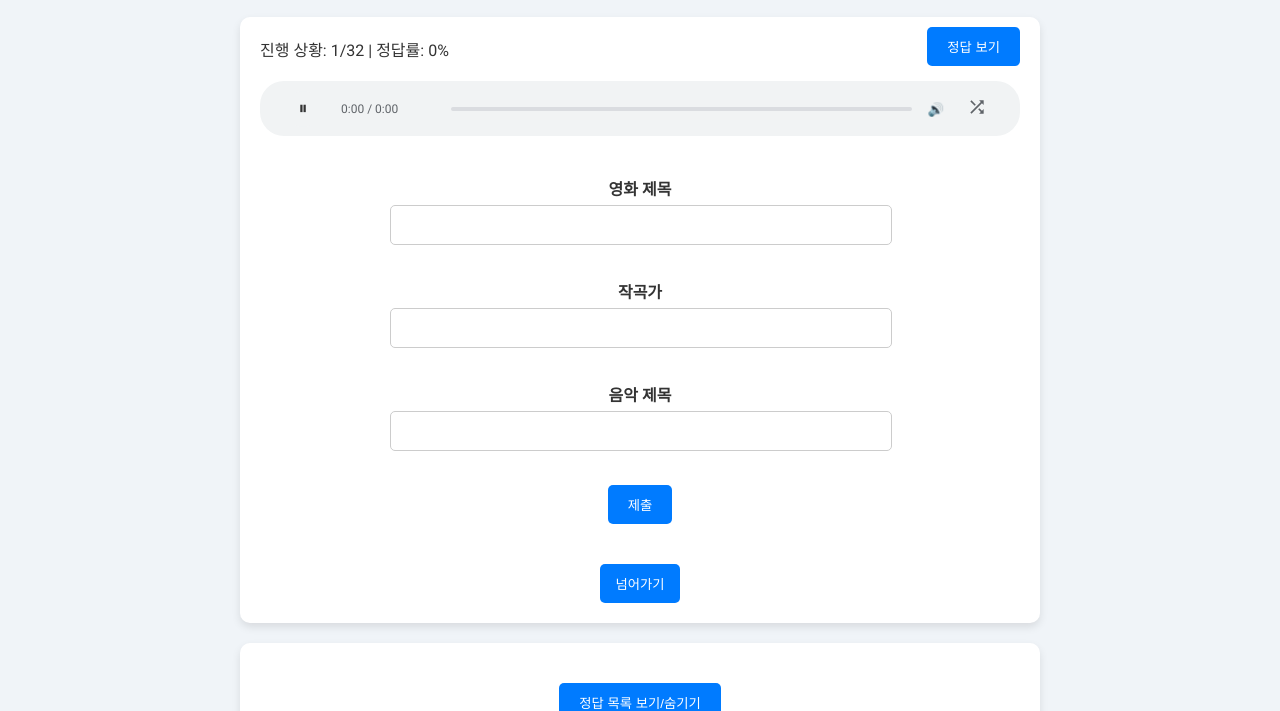
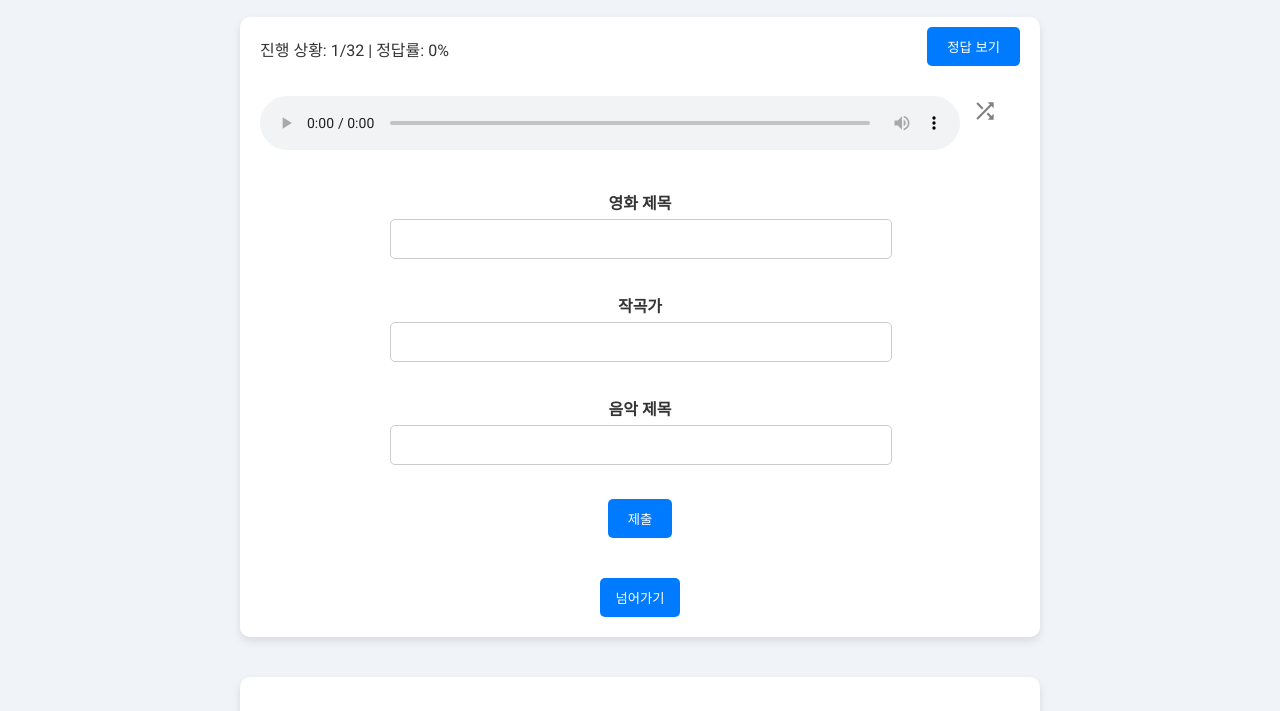
Before and after one commit to misi23010/music, a plain HTML site: page index.html in a window 1280 px wide. Both pictures are taken after a click on the button "문제 섞기". Shown: the part 89-800 px from the top of the page. Drawn offline with Linux system fonts and the light colour scheme.

Commit message:
rollback

```diff
--- a/index.html
+++ b/index.html
@@ -58,7 +58,7 @@
       box-sizing: border-box;
     }
 
-    .progress_ {
+    .progress {
       margin-bottom: 20px;
       font-size: 16px;
     }
@@ -192,8 +192,35 @@
       color: #555;
     }
 
-    #undercon {
-      margin-top: 0px;
+    #shuffleButton {
+      float: right;
+      background-color: transparent;
+      color: gray;
+      border: none;
+      padding: 12px;
+      margin-top: 5px;
+      margin-right: 10px;
+      border-radius: 50%;
+      cursor: pointer;
+      display: flex;
+      align-items: center;
+      justify-content: center;
+      width: 50px;
+      height: 50px;
+      flex-shrink: 0;
+    }
+
+    #shuffleButton svg {
+      width: 32px;
+      /* SVG 아이콘 크기 증가 */
+      height: 32px;
+      /* SVG 아이콘 크기 증가 */
+    }
+
+    #shuffleButton:hover {
+      background-color: transparent;
+      transform: scale(1.1);
+      transition: all 0.2s ease;
     }
 
     #underdiv {
@@ -220,111 +247,6 @@
     #toggleUnderdiv:hover {
       background-color: #0056b3;
     }
-
-    .custom-audio-player {
-      background: #f1f3f4;
-      border-radius: 24px;
-      padding: 8px 25px;
-      /* 좌우 패딩값 증가 */
-      display: flex;
-      align-items: center;
-      width: calc(100% - 50px);
-      /* 전체 너비에서 패딩 값을 뺌 */
-      margin: 0 auto;
-      /* 중앙 정렬 */
-    }
-
-    .controls {
-      display: flex;
-      align-items: center;
-      width: 100%;
-      gap: 10px;
-    }
-
-    .play-pause {
-      width: 36px;
-      height: 36px;
-      border-radius: 50%;
-      background: #f1f3f4;
-      border: none;
-      cursor: pointer;
-      display: flex;
-      align-items: center;
-      justify-content: center;
-      padding: 0;
-      margin-right: 10px;
-      transition: background-color 0.2s;
-    }
-
-    .play-pause:hover {
-      background-color: #e0e0e0;
-    }
-
-    .play-pause .play,
-    .play-pause .pause {
-      font-size: 18px;
-      color: #333;
-    }
-
-    /* 기본적으로 pause 숨기기 */
-    .play-pause .pause {
-      display: none;
-    }
-
-    /* 재생 중일 때 */
-    .play-pause.playing .play {
-      display: none;
-    }
-
-    .play-pause.playing .pause {
-      display: block;
-    }
-
-    .progress-bar {
-      flex: 1;
-      background: #dadce0;
-      height: 4px;
-      border-radius: 2px;
-      position: relative;
-      cursor: pointer;
-    }
-
-    .progress {
-      background: #1a73e8;
-      height: 100%;
-      border-radius: 2px;
-      width: 0;
-    }
-
-    .time {
-      font-size: 12px;
-      color: #5f6368;
-      min-width: 100px;
-    }
-
-    #shuffleButton {
-      background: none;
-      border: none;
-      cursor: pointer;
-      padding: 8px;
-      color: #5f6368;
-    }
-
-    #shuffleButton:hover {
-      color: #1a73e8;
-    }
-
-    .volume-control {
-      margin-left: auto;
-    }
-
-    .volume {
-      background: none;
-      border: none;
-      cursor: pointer;
-      padding: 0 5px;
-      color: #5f6368;
-    }
   </style>
 </head>
 
@@ -334,8 +256,8 @@
   <div class="container">
 
     <!-- 진행 상황 및 버튼 -->
-    <div class="controls_cur">
-      <div class="progress_" id="progress_">
+    <div class="controls">
+      <div class="progress" id="progress">
         진행 상황:
         <span id="currentQuestion">1</span>/<span id="totalQuestions">32</span> |
         정답률:
@@ -347,32 +269,17 @@
 
     <!-- 문제 오디오 -->
     <div class="audio-section">
-      <div class="custom-audio-player">
-        <audio id="audio">
+      <div id="audiodiv">
+        <audio id="audio" controls>
           <source id="audioSource" src="" type="audio/mpeg">
+          Your browser does not support the audio element.
         </audio>
-        <div class="controls">
-          <button class="play-pause">
-            <span class="play">▶</span>
-            <span class="pause">⏸</span>
-          </button>
-          <div class="time">
-            <span class="current">0:00</span>
-            <span class="duration">/ 0:00</span>
-          </div>
-          <div class="progress-bar">
-            <div class="progress"></div>
-          </div>
-          <div class="volume-control">
-            <button class="volume">🔊</button>
-          </div>
         <button id="shuffleButton" onclick="shufflePlaylist()" aria-label="문제 섞기">
           <svg width="20" height="20" viewBox="0 0 24 24" fill="currentColor">
             <path
               d="M10.59 9.17L5.41 4 4 5.41l5.17 5.17 1.42-1.41zM14.5 4l2.04 2.04L4 18.59 5.41 20 17.96 7.46 20 9.5V4h-5.5zm0.33 9.41l-1.41 1.41 3.13 3.13L14.5 20H20v-5.5l-2.04 2.04-3.13-3.13z" />
           </svg>
         </button>
-        </div>
       </div>
       <div id="answerReveal"></div>
     </div>
@@ -400,7 +307,7 @@
     </div>
 
   </div>
-  <div class="container" id="undercon">
+  <div class="container">
     <button id="toggleUnderdiv">정답 목록 보기/숨기기</button>
     <div id="underdiv" style="display: none;"></div>
   </div>
@@ -440,52 +347,6 @@
       { movie: "스타워즈", composer: "존윌리암스", music: "메인 테마", audio: "media/31. 스타워즈 (존 윌리암스：메인 테마).mp3" },
       { movie: "트루먼 쇼", composer: "모차르트", music: "터키 행진곡", audio: "media/32. 트루먼 쇼 (모차르트：터키행진곡).mp3" }
     ];
-
-    document.addEventListener('DOMContentLoaded', function () {
-      const audio = document.querySelector('audio');
-      const playPauseBtn = document.querySelector('.play-pause');
-      const progress = document.querySelector('.progress');
-      const progressBar = document.querySelector('.progress-bar');
-      const currentTime = document.querySelector('.current');
-      const duration = document.querySelector('.duration');
-
-      playPauseBtn.addEventListener('click', togglePlay);
-      audio.addEventListener('timeupdate', updateProgress);
-      audio.addEventListener('loadedmetadata', setDuration);
-      progressBar.addEventListener('click', seek);
-
-      function togglePlay() {
-        if (audio.paused) {
-          audio.play();
-          playPauseBtn.classList.add('playing');
-        } else {
-          audio.pause();
-          playPauseBtn.classList.remove('playing');
-        }
-      }
-
-      function updateProgress() {
-        const percent = (audio.currentTime / audio.duration) * 100;
-        progress.style.width = `${percent}%`;
-        currentTime.textContent = formatTime(audio.currentTime);
-      }
-
-      function setDuration() {
-        duration.textContent = `/ ${formatTime(audio.duration)}`;
-      }
-
-      function seek(e) {
-        const percent = e.offsetX / progressBar.offsetWidth;
-        audio.currentTime = percent * audio.duration;
-      }
-
-      function formatTime(seconds) {
-        const minutes = Math.floor(seconds / 60);
-        seconds = Math.floor(seconds % 60);
-        return `${minutes}:${seconds.toString().padStart(2, '0')}`;
-      }
-    });
-
     let currentQuestion = 0; // 현재 문제 번호
     let correctAnswers = 0; // 정답 횟수
     const totalQuestions = quizData.length;
@@ -531,14 +392,7 @@
 
       // 오디오 자동 재생
       const audioElement = document.getElementById("audio");
-      const playPauseBtn = document.querySelector('.play-pause');
-
-      audioElement.play().then(() => {
-        playPauseBtn.classList.add('playing'); // 재생 시 playing 클래스 추가
-      }).catch((error) => {
-        console.log("재생 실패:", error);
-      });
-
+      audioElement.play();
     }
 
     // 문제 로드 함수 수정
@@ -594,27 +448,19 @@
     // 다음 문제로 이동 함수 수정
     function goToNextQuestion() {
       if (questionStatus[currentQuestion] === 0) {
-        questionStatus[currentQuestion] = -1;
+        questionStatus[currentQuestion] = -1; // 답변하지 않은 문제는 오답 처리
       }
-      updateUnderdiv();
+      updateUnderdiv(); // underdiv 업데이트
       currentQuestion++;
-
       if (currentQuestion >= totalQuestions) {
         alert("퀴즈 종료!");
         currentQuestion = 0;
         correctAnswers = 0;
-        questionStatus = new Array(quizData.length).fill(0);
+        questionStatus = new Array(quizData.length).fill(0); // 상태 초기화
       }
-
       loadQuestion();
       const audioElement = document.getElementById("audio");
-      const playPauseBtn = document.querySelector('.play-pause');
-
-      audioElement.play().then(() => {
-        playPauseBtn.classList.add('playing'); // 재생 시 playing 클래스 추가
-      }).catch((error) => {
-        console.log("재생 실패:", error);
-      });
+      audioElement.play();
     }
 
     function updateUnderdiv() {
```
Lines whose indentation alone changed are shown as unchanged.
